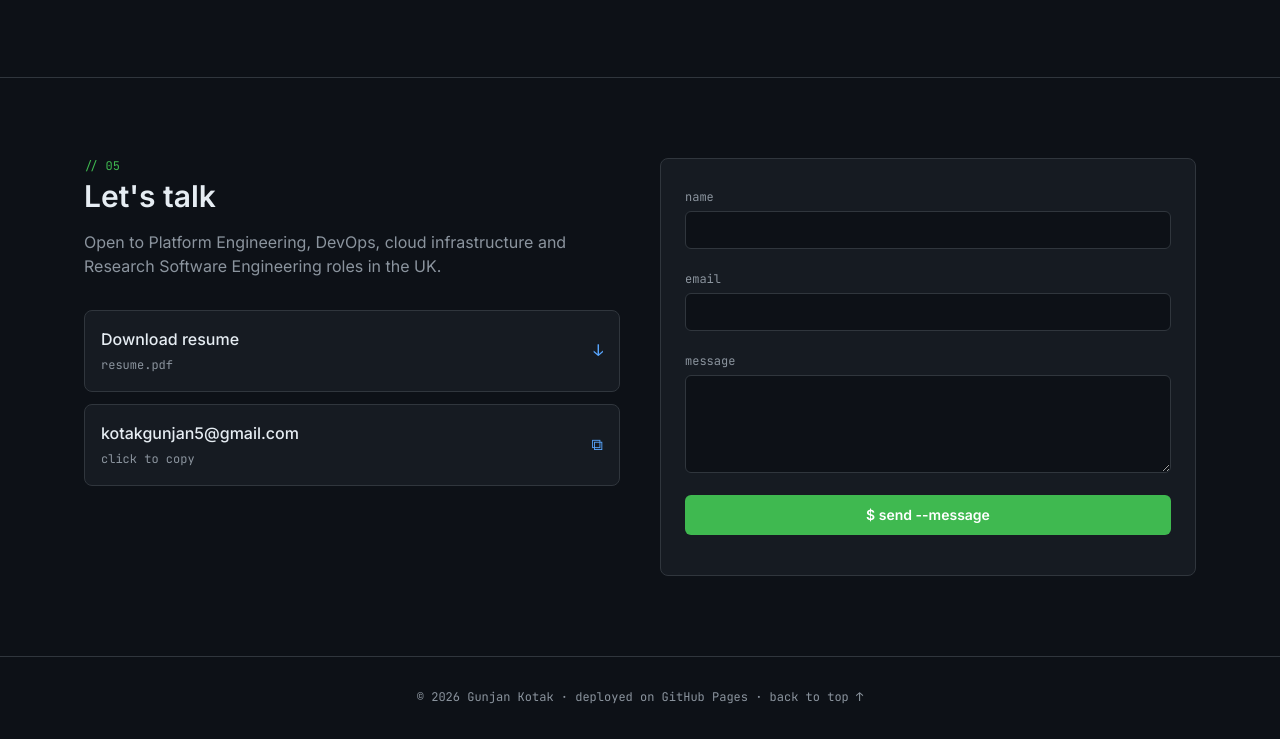
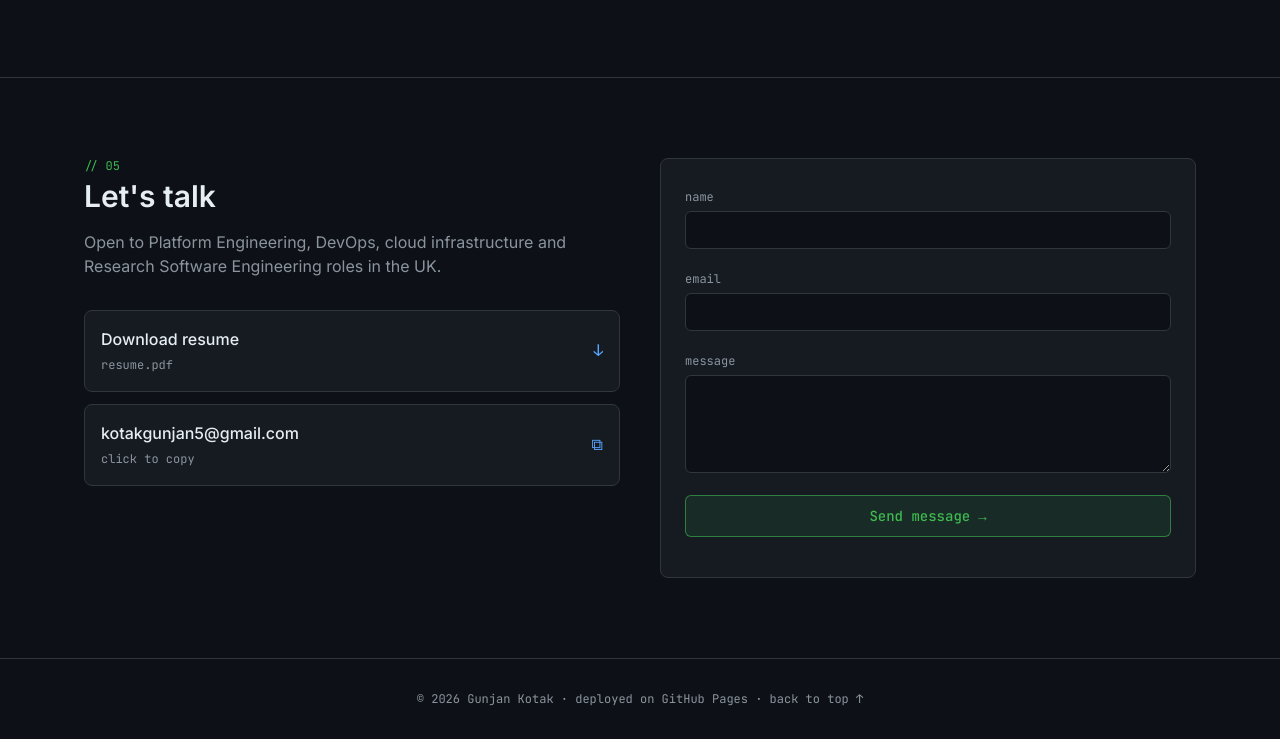
Before and after one commit to kotak-Gunjan/kotak-Gunjan.github.io, a plain HTML site: page index.html in a window 1280 px wide. Shown: the part 3763-4502 px from the top of the page. Drawn offline with nearby package versions, Linux system fonts and the light colour scheme.

Commit message:
Enhance contact form button and disable during submission

```diff
--- a/index.html
+++ b/index.html
@@ -607,9 +607,9 @@
             <textarea id="message" name="message" rows="4" required
               class="mt-1 w-full rounded-md border border-line bg-bg px-3 py-2 text-sm outline-none focus:border-accent"></textarea>
           </div>
-          <button type="submit"
-            class="w-full rounded-md bg-ok px-4 py-2.5 text-sm font-semibold text-white hover:brightness-110">
-            $ send --message
+          <button type="submit" id="sendBtn"
+            class="flex w-full items-center justify-center gap-2 rounded-md border border-ok/60 bg-ok/10 px-4 py-2.5 font-mono text-sm font-medium text-ok transition hover:bg-ok/20 disabled:cursor-wait disabled:opacity-60">
+            Send message <span aria-hidden="true">→</span>
           </button>
           <p id="formStatus" class="font-mono text-xs text-dim" aria-live="polite"></p>
         </form>
@@ -737,6 +737,8 @@
       const data = { name: f.elements.name.value, email: f.elements.email.value, message: f.elements.message.value };
 
       if (FORMSPREE_URL) {
+        const sendBtn = document.getElementById('sendBtn');
+        sendBtn.disabled = true;
         status.textContent = 'sending...';
         try {
           const res = await fetch(FORMSPREE_URL, {
@@ -747,6 +749,7 @@
           status.textContent = res.ok ? '200 OK · message sent, thank you.' : 'error · please email me directly.';
           if (res.ok) f.reset();
         } catch { status.textContent = 'network error · please email me directly.'; }
+        sendBtn.disabled = false;
       } else {
         const subject = encodeURIComponent('Portfolio enquiry from ' + data.name);
         const body = encodeURIComponent(data.message + '\n\n' + data.name + ' (' + data.email + ')');
```
